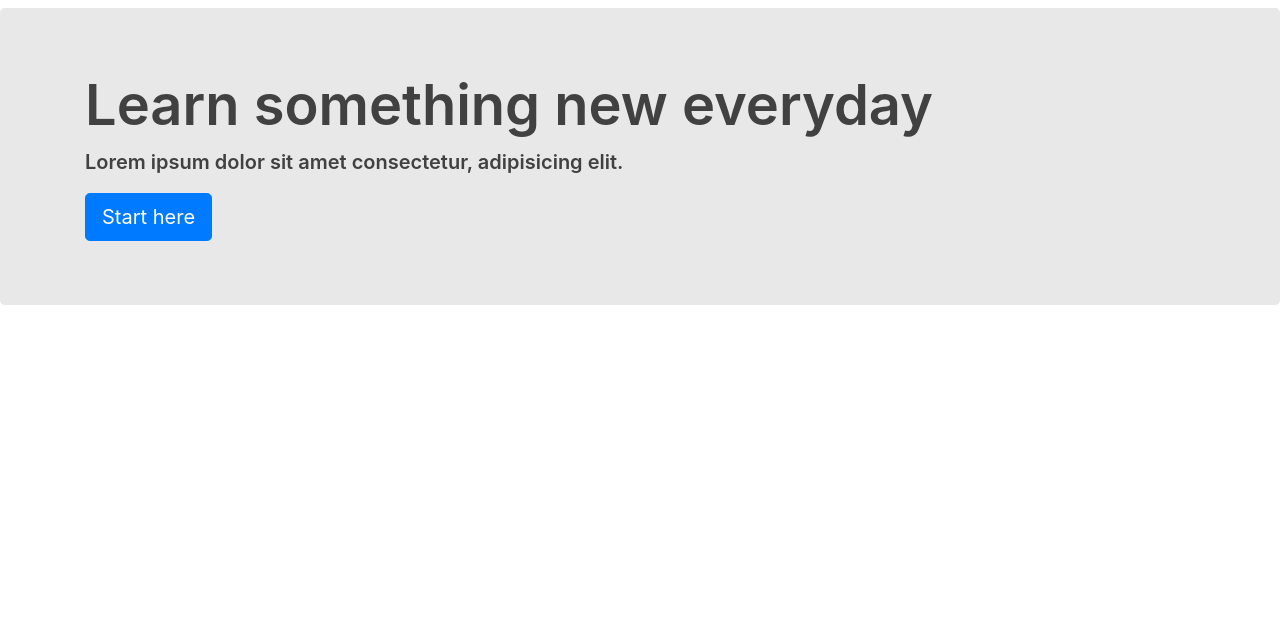
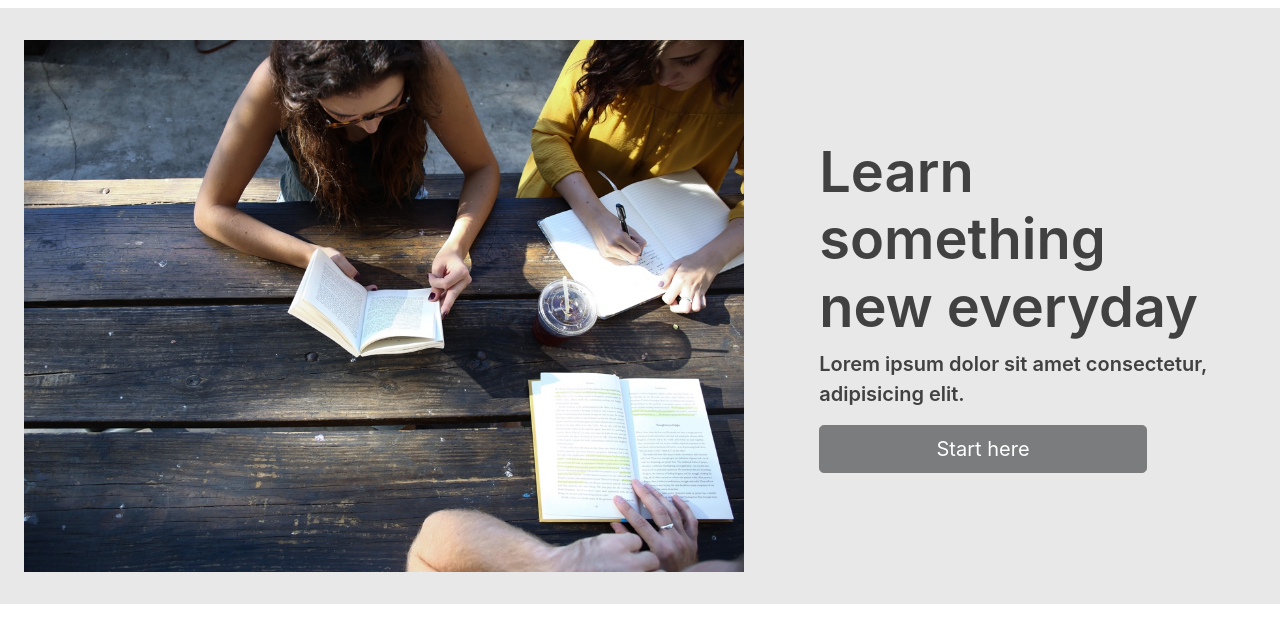
Before and after one commit to Ulyana-rookie/colmar_academy, a plain HTML site: page index.html in a window 1280 px wide. Shown: the part 56-698 px from the top of the page. Drawn offline with nearby package versions, Linux system fonts and the light colour scheme.

Commit message:
done with the first section

```diff
--- a/index.html
+++ b/index.html
@@ -26,12 +26,17 @@
             </div>
         </nav>
 
-        <!--Jumbotron-->
-        <div class="jumbotron">
-            <div class="container">
-                <h1 class="display-4">Learn something new everyday</h1>
-                <p class="lead">Lorem ipsum dolor sit amet consectetur, adipisicing elit.</p>
-                <a class="btn btn-primary btn-lg" href="#" role="button">Start here</a>
+        <!--1-st section-->
+        <div class="starting-page">
+            <div class="d-flex flex-row-reverse">
+                <div class="learn d-flex justify-content-center">
+                    <div class="align-self-center">
+                        <h1 class="display-4">Learn something new everyday</h1>
+                        <p class="lead">Lorem ipsum dolor sit amet consectetur, adipisicing elit.</p>
+                        <a class="btn btn-primary btn-lg" href="#" role="button">Start here</a>
+                    </div>
+                </div>
+                    <img class="img-60" src="resourses/capstone_colmar_assets/images/banner.jpg" alt="Banner">
             </div>
         </div>
 
--- a/style.css
+++ b/style.css
@@ -1,3 +1,9 @@
+/* Navbar */
+
+.navbar {
+    height: 4rem;
+}
+
 .navbar-brand {
     font-weight: 600;
     letter-spacing: .125rem;
@@ -12,15 +18,36 @@ span#gray {
     color: black;
 }
 
-.navbar {
-    height: 4rem;
-}
+/* 1-st section */
 
-.jumbotron {
+.starting-page {
     background-color: #e8e8e8;
 }
 
-.jumbotron h1, .jumbotron p {
+.starting-page h1, .starting-page p {
     font-weight: 600;
     color: #424141;
 }
+
+.img-60 {
+    max-width: 60%;
+    padding: 2rem 1.5rem;
+}
+
+.align-self-center {
+    width: 80%;
+}
+
+.btn {
+    width: 80%;
+}
+
+.btn-primary {
+    background-color: #7a7c7d;
+    border-color: #7a7c7d;
+}
+
+.btn-primary:hover {
+    background-color: #80868a;
+    border-color: #7a7c7d;
+}
```
